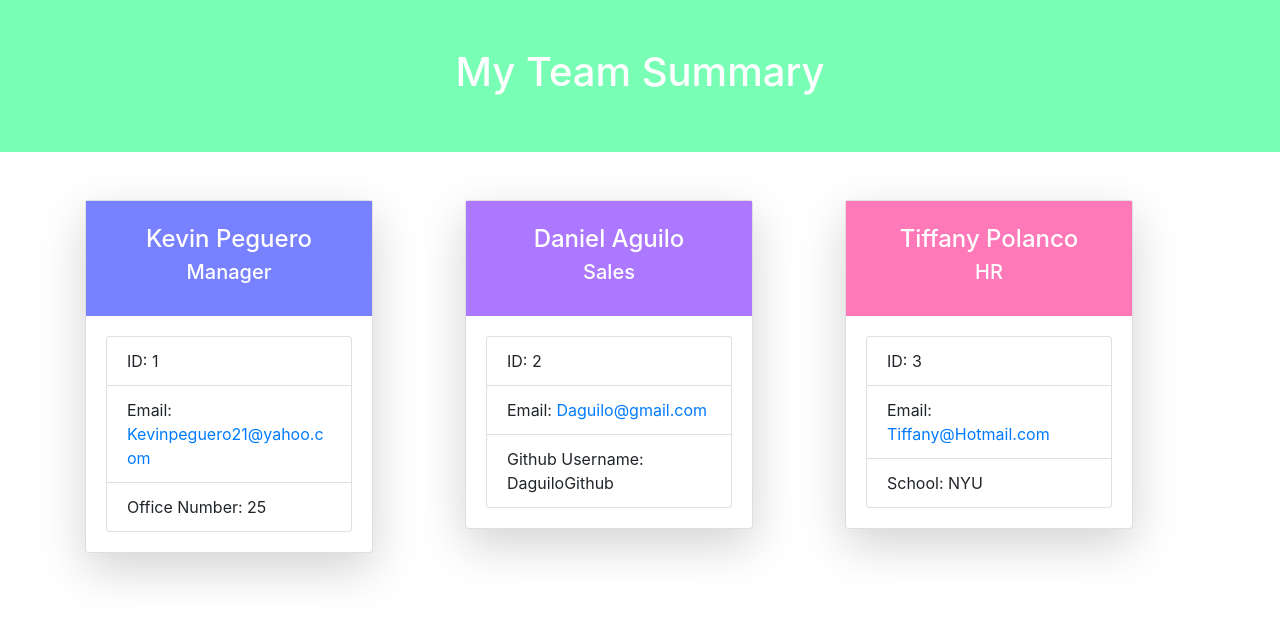
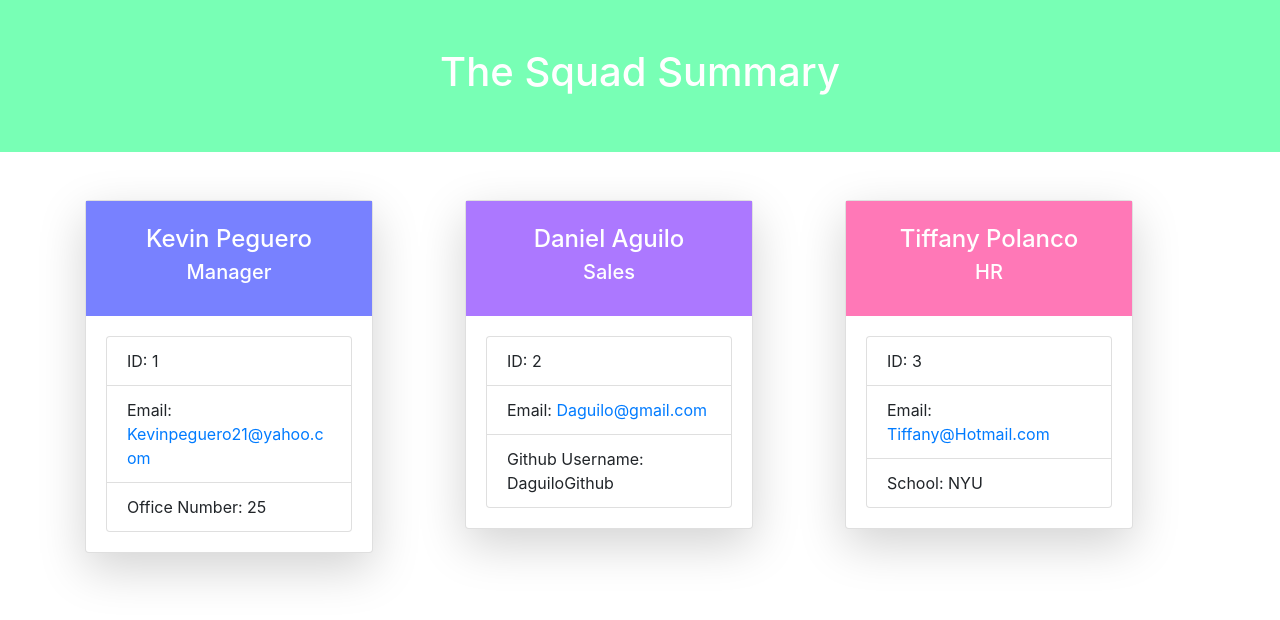
Before and after one commit to kevinpeguero/Template-Engine, a website: page Team-Management/Output/team.html in a window 1280 px wide. Drawn offline with nearby package versions, Linux system fonts and the light colour scheme.

Commit message:
made changes to team.html

```diff
--- a/Team-Management/Output/team.html
+++ b/Team-Management/Output/team.html
@@ -17,7 +17,7 @@
 
   <header class="py-5" id="header" style="background-color: #78ffb5">
     <div class="container">
-      <h1 class="text-center text-white">My Team Summary</h1>
+      <h1 class="text-center text-white">The Squad Summary</h1>
     </div>
   </header>
 
```
Also changed, not shown: Team-Management/server.js (deleted).
